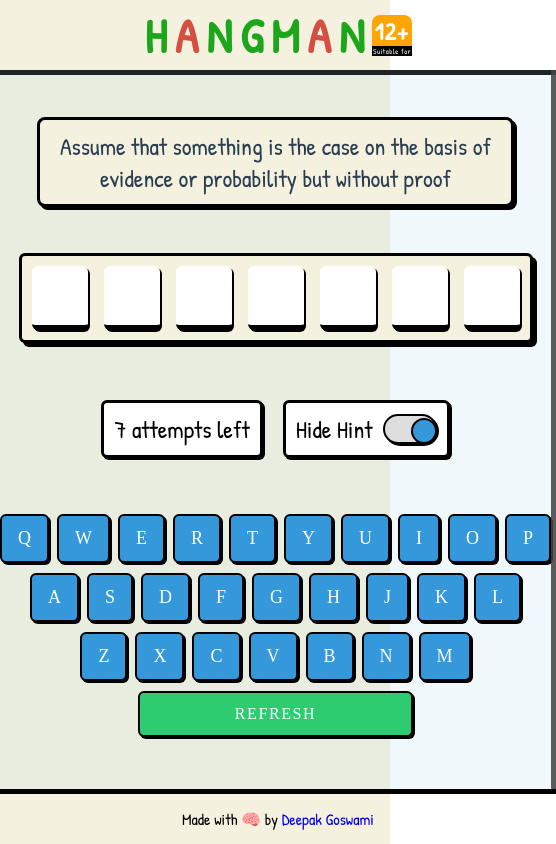
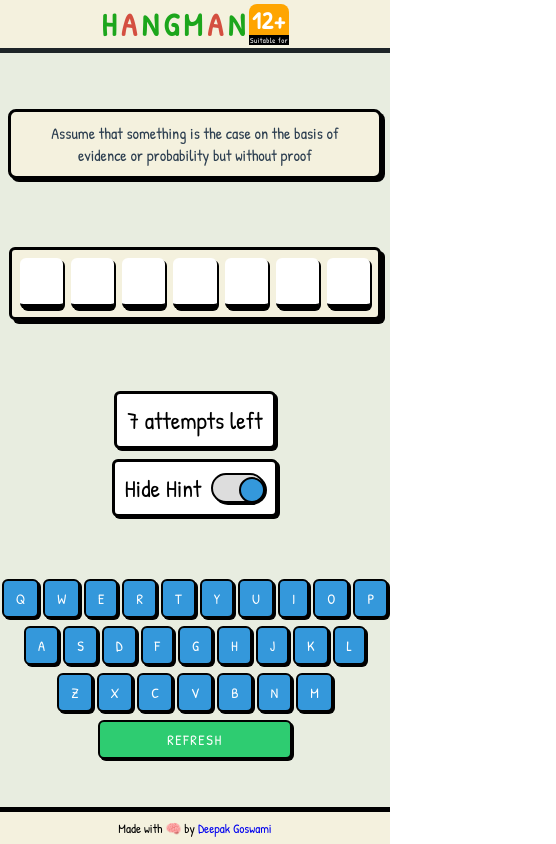
Before and after one commit to luckygoswami/Hangman, a React (Vite) app: page / in a window 390 px wide. Shown: the whole page, 556 px wide, since content can reach past the window. Built offline with nearby package versions, Linux system fonts and the light colour scheme.

Commit message:
optimise css for mobile devices

```diff
--- a/package.json
+++ b/package.json
@@ -1,7 +1,7 @@
 {
   "name": "package.json",
   "private": true,
-  "version": "1.4.0",
+  "version": "1.5.0",
   "type": "module",
   "homepage": "https://luckygoswami.github.io/Hangman/",
   "scripts": {
--- a/src/styles/App.css
+++ b/src/styles/App.css
@@ -11,7 +11,8 @@ main {
   width: 100vw;
   height: 100vh;
   display: grid;
-  grid-template-rows: 70px 1fr 50px;
+  grid-template-rows: 4rem 1fr 3rem;
+  user-select: none;
 
   header {
     display: flex;
@@ -60,9 +61,6 @@ main {
     background-color: rgba(173, 216, 230, 0.171);
 
     .game-container {
-      height: calc(100vh - 130px);
-      max-width: 100%;
-
       display: flex;
       flex-direction: column;
       align-items: center;
@@ -185,6 +183,7 @@ main {
         background: #ddd;
         cursor: pointer;
         box-shadow: 2px 2px 0px black;
+        -webkit-tap-highlight-color: transparent;
       }
 
       .switch input {
@@ -286,3 +285,50 @@ main {
     transform: translate(0, 0) rotate(0deg);
   }
 }
+
+@media (max-width: 480px) {
+  main {
+    grid-template-rows: 3rem 1fr 2rem;
+
+    header {
+      font-size: 2rem;
+      letter-spacing: 0.3rem;
+    }
+
+    section {
+      grid-template-columns: 1fr;
+
+      .game-container {
+        .hint-container {
+          font-size: 1rem;
+          max-width: 90%;
+          margin: 0.5rem;
+        }
+
+        .word-container {
+          flex-wrap: wrap;
+          gap: 0.5rem;
+          margin: 0.5rem;
+          padding: 0.5rem;
+        }
+
+        .char-box {
+          padding: 0.1rem;
+        }
+
+        .actions-menu {
+          flex-direction: column;
+          gap: 10px;
+        }
+      }
+
+      .drawing-container {
+        display: none;
+      }
+    }
+
+    footer {
+      font-size: 0.8rem;
+    }
+  }
+}
--- a/src/styles/Keyboard.css
+++ b/src/styles/Keyboard.css
@@ -1,76 +1,100 @@
+:root {
+  --primary-color: #3498db;
+  --primary-hover: #2980b9;
+  --success-color: #2ecc71;
+  --success-hover: #27ae60;
+  --error-color: #e74c3c;
+  --error-hover: #c0392b;
+  --disabled-color: #bdc3c7;
+  --white: white;
+  --black: black;
+  --shadow: 2px 2px 0px var(--black);
+  --shadow-hover: 3px 3px 0px var(--black);
+  --border-radius: 6px;
+  --transition: all 0.2s ease-in-out;
+  --font-family: 'Shadows Into Light', cursive;
+}
+
 .keyboard {
   display: flex;
   flex-direction: column;
   align-items: center;
   gap: 10px;
-}
 
   .row {
     display: flex;
-  gap: 8px;
-}
-
-.char-btn {
-  background-color: #3498db;
-  color: white;
-  border: 2px solid black;
-  padding: 12px 16px;
-  font-size: 18px;
-  border-radius: 6px;
-  text-transform: uppercase;
-  cursor: pointer;
-  transition: background 0.2s ease-in-out, transform 0.1s ease-in-out;
-  font-family: 'Shadows Into Light', cursive;
-  box-shadow: 2px 2px 0px black;
-
-  &:hover {
-    background-color: #2980b9;
-    transform: translate(-1px, -1px);
-    box-shadow: 3px 3px 0px black;
+    gap: 0.4rem;
   }
 }
 
+.char-btn,
+.spacebar-btn {
+  background-color: var(--primary-color);
+  color: var(--white);
+  border: 2px solid var(--black);
+  padding: 12px 16px;
+  font-size: 1rem;
+  border-radius: var(--border-radius);
+  text-transform: uppercase;
+  cursor: pointer;
+  transition: var(--transition);
+  font-family: var(--font-family);
+  box-shadow: var(--shadow);
+}
+
+.char-btn:hover,
+.spacebar-btn:hover {
+  background-color: var(--primary-hover);
+  transform: translate(-1px, -1px);
+  box-shadow: var(--shadow-hover);
+}
+
 .char-btn:disabled {
-  background-color: #bdc3c7;
+  background-color: var(--disabled-color);
   cursor: not-allowed;
   box-shadow: none;
   transform: none;
+}
 
-  &.correct-key {
-    background: #2ecc71;
-    color: white;
-    border: 2px solid #27ae60;
-    position: relative;
+.char-btn.correct-key:disabled {
+  background-color: var(--success-color);
+  border-color: #27ae60;
   box-shadow: 2px 2px 0px #1e8449;
 }
 
-  &.incorrect-key {
-    background: #e74c3c;
-    color: white;
-    border: 2px solid #c0392b;
-    position: relative;
+.char-btn.incorrect-key:disabled {
+  background-color: var(--error-color);
+  border-color: #c0392b;
   box-shadow: 2px 2px 0px #922b21;
   animation: shaky 0.2s ease-in-out;
-  }
 }
 
 .spacebar-btn {
   width: 50%;
   padding: 12px 20px;
-  background-color: #2ecc71;
+  background-color: var(--success-color);
   font-size: 1rem;
   letter-spacing: 0.1rem;
-  color: white;
-  border: 2px solid black;
-  border-radius: 6px;
-  cursor: pointer;
-  transition: background 0.2s ease-in-out, transform 0.1s ease-in-out;
-  font-family: 'Shadows Into Light', cursive;
-  box-shadow: 2px 2px 0px black;
+}
 
-  &:hover {
-    background-color: #27ae60;
-    transform: translate(-1px, -1px);
-    box-shadow: 3px 3px 0px black;
+.spacebar-btn:hover {
+  background-color: var(--success-hover);
+}
+
+@media (max-width: 480px) {
+  .char-btn,
+  .spacebar-btn {
+    padding: 0.5rem 0.75rem;
+    font-size: 0.9rem;
+    font-family: 'Patrick Hand', cursive;
+    -webkit-tap-highlight-color: transparent;
+  }
+
+  .keyboard {
+    gap: 0.5rem;
+
+    .row {
+      gap: 0.25rem;
     }
   }
+}
```
Also changed, not shown: 1 other file (tests, documents, lock files or other folders). Lines whose indentation alone changed are shown as unchanged.
